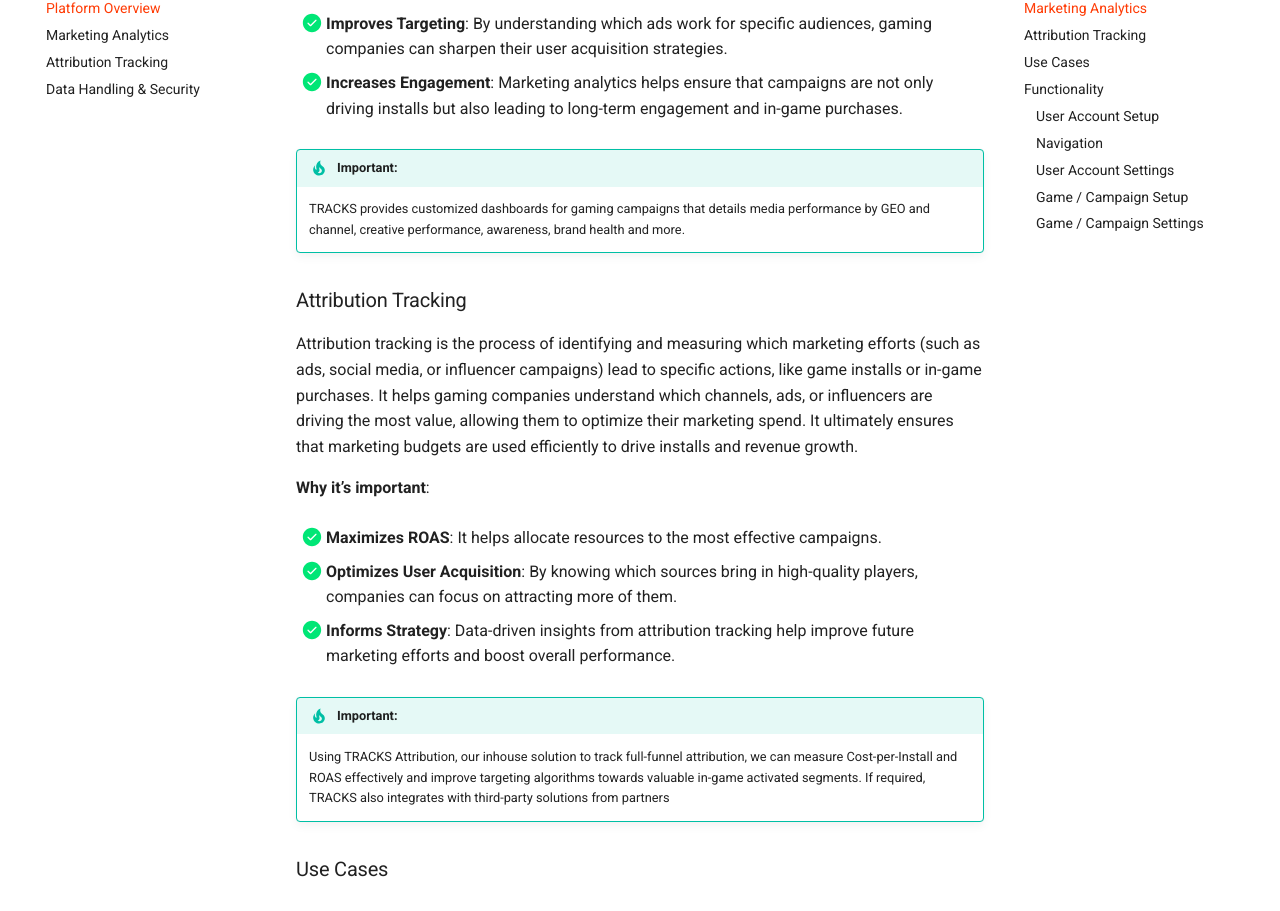
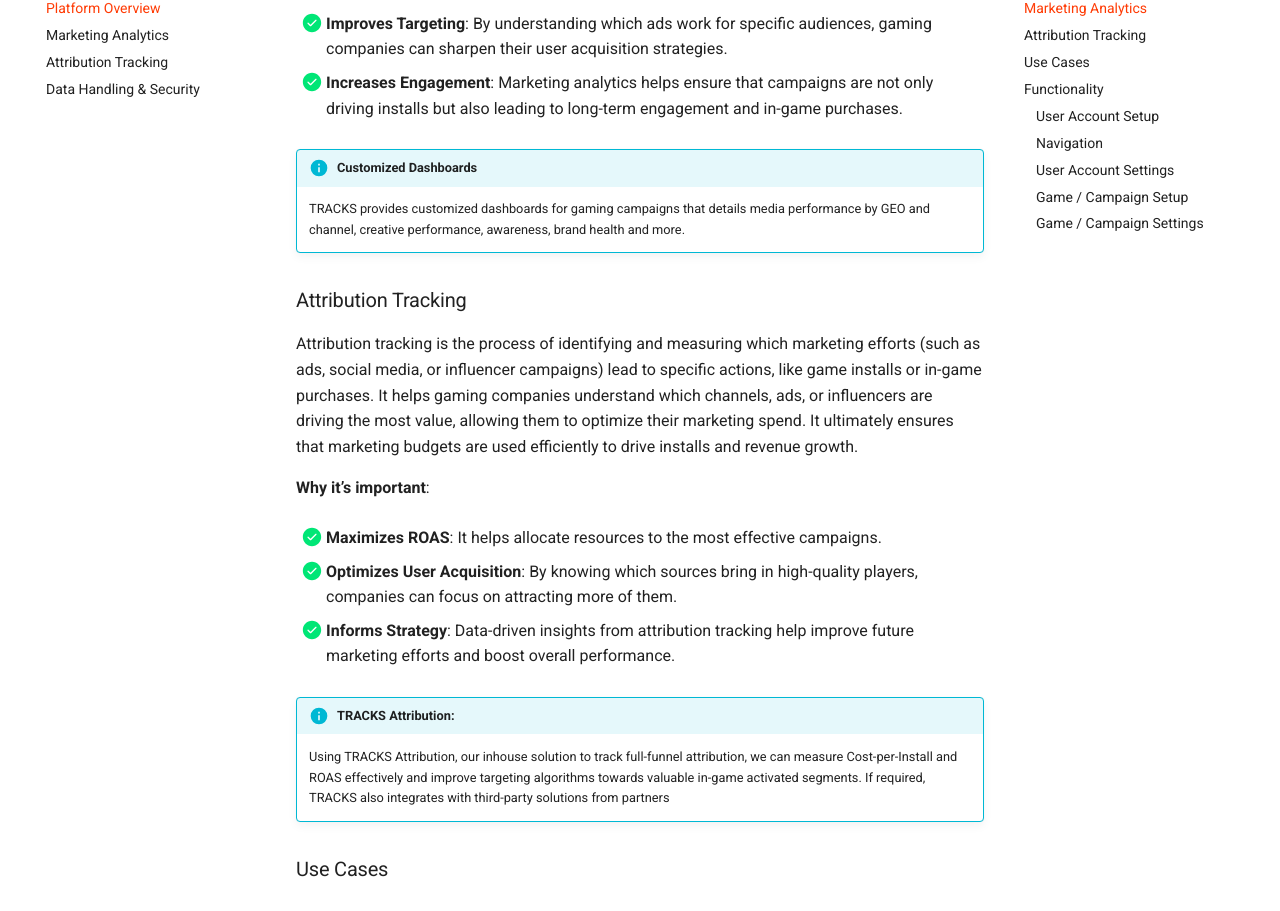
Before and after one commit to secondstage-io/tracks-documentation, an MkDocs documentation site: the page built from docs/tracks/overview.md, in a window 1280 px wide and 1400 px high, scrolled down 853 px. Shown: the part 100-1011 px from the top of the window. Built offline with MkDocs 1.6.1 and Material for MkDocs 9.7.7, drawn with Linux system fonts in a browser that asks for light colours; some of the changed text lies outside the part shown.

Commit message:
Update overview.md
change to info boxes

```diff
--- a/docs/tracks/overview.md
+++ b/docs/tracks/overview.md
@@ -20,7 +20,7 @@ Marketing analytics refers to the process of collecting, measuring, and analyzin
 
 - [x] **Increases Engagement**: Marketing analytics helps ensure that campaigns are not only driving installs but also leading to long-term engagement and in-game purchases.
 
-!!! tip "Important:"
+!!! info "Customized Dashboards"
 
     TRACKS provides customized dashboards for gaming campaigns that details media performance by GEO and channel, creative performance, awareness, brand health and more.
 
@@ -36,7 +36,7 @@ Attribution tracking is the process of identifying and measuring which marketing
 
 - [x] **Informs Strategy**: Data-driven insights from attribution tracking help improve future marketing efforts and boost overall performance.
 
-!!! tip "Important:"
+!!! info "TRACKS Attribution:"
 
     Using TRACKS Attribution, our inhouse solution to track full-funnel attribution, we can measure Cost-per-Install and ROAS effectively and improve targeting algorithms towards valuable in-game activated segments. If required, TRACKS also integrates with third-party solutions from partners
 
@@ -68,7 +68,7 @@ Beyond launch, ongoing marketing campaigns focus on retention and maximizing in-
 
 TRACKS continues to analyze the effectiveness of media campaigns, providing insights on how to re-engage lapsed players or drive additional in-game purchases through targeted advertising. Web analytics provide deeper insight into how players interact with updates, events, or expansions on the game's website. With postbacks enabled, attribution tracking can provide valuable data on in-game segments, allowing us to optimize for DLC sales and other events.
 
-!!! tip "Important:"
+!!! info "Customer Journey"
 
     Throughout the entire customer journey, TRACKS empowers gaming companies with the marketing intelligence needed to make data-driven decisions. From the initial announcement to long after launch, it integrates media analytics, PC & console attribution, install and purchase tracking, and web analytics to provide a full-funnel view of campaign performance. This holistic approach ensures that every stage of the customer journey is optimized for maximum impact and revenue growth.
 
```
Also changed, not shown: other parts of docs/tracks/overview.md (+1 -1 lines).
